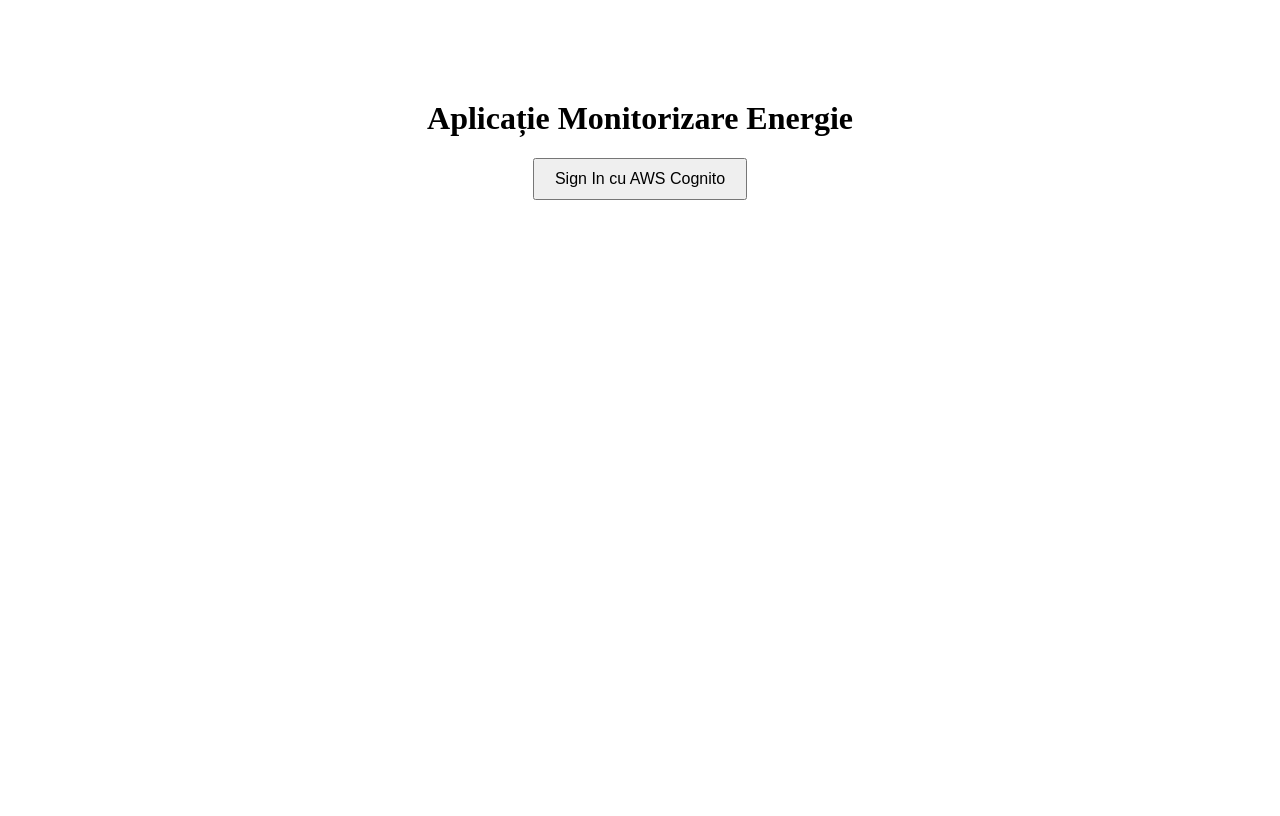
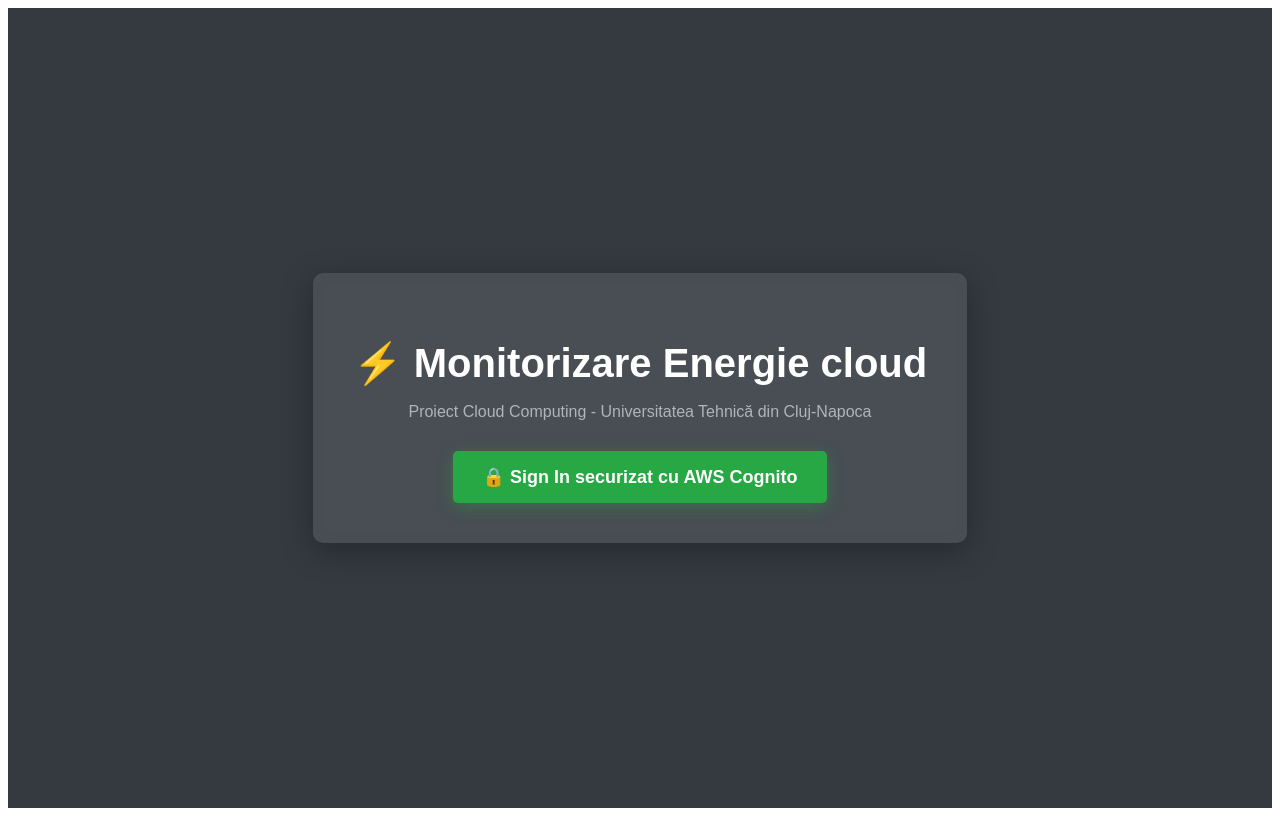
Before and after one commit to anastasia031102/CC_Balota_Anastasia_2026_Apps, a React (Vite) app in the folder frontend/: page / in a window 1280 px wide. Built offline with nearby package versions, Linux system fonts and the light colour scheme; what react-oidc-context would draw is missing.

Commit message:
Fix: final domain and client ID configuration

```diff
--- a/frontend/src/App.jsx
+++ b/frontend/src/App.jsx
@@ -1,8 +1,11 @@
 import React, { useEffect, useState } from "react";
-import { COGNITO_DOMAIN, OIDC_CONFIG } from "./config";
+import { COGNITO_DOMAIN, OIDC_CONFIG, API_BASE } from "./config";
 
 function App() {
   const [token, setToken] = useState(localStorage.getItem("user_token") || null);
+  const [energyData, setEnergyData] = useState([]);
+  const [loading, setLoading] = useState(false);
+  const [error, setError] = useState(null);
 
   useEffect(() => {
     // 1. Verificăm dacă ne-am întors de la Cognito cu token în URL (#access_token=...)
@@ -20,8 +23,40 @@
     }
   }, []);
 
+  // 2. Încărcăm datele din Azure Function imediat ce avem token-ul valid
+  useEffect(() => {
+    if (token) {
+      setLoading(true);
+      setError(null);
+
+      // Apelăm ruta /api/data trimisă către backend-ul din Azure, adăugând Token-ul în Header pentru securitate
+      fetch(`${API_BASE}/api/data`, {
+        method: "GET",
+        headers: {
+          Authorization: `Bearer ${token}`,
+          "Content-Type": "application/json",
+        },
+      })
+        .then((res) => {
+          if (!res.ok) {
+            throw new Error(`Serverul a răspuns cu status: ${res.status}`);
+          }
+          return res.json();
+        })
+        .then((data) => {
+          // Asigură-te că stochezi array-ul corect de date trimis de Azure Function
+          setEnergyData(Array.isArray(data) ? data : data.logs || []);
+          setLoading(false);
+        })
+        .catch((err) => {
+          console.error("Error fetching data:", err);
+          setError("Nu s-au putut încărca datele din Azure Blob Storage.");
+          setLoading(false);
+        });
+    }
+  }, [token]);
+
   const handleLogin = () => {
-    // Trimitem utilizatorul direct la pagina de login din AWS Cognito construită manual
     const loginUrl = `${COGNITO_DOMAIN}/login?client_id=${OIDC_CONFIG.client_id}&response_type=token&scope=openid+email+profile&redirect_uri=${encodeURIComponent(OIDC_CONFIG.redirect_uri)}`;
     window.location.href = loginUrl;
   };
@@ -32,34 +67,182 @@
     window.location.href = OIDC_CONFIG.redirect_uri;
   };
 
-  // Dacă avem token, îi afișăm tabelul direct, fără să mai întrebăm biblioteca OIDC!
+  // Ecranul securizat pentru ADMIN (Când utilizatorul este logat)
   if (token) {
     return (
-      <div style={{ padding: "20px" }}>
-        <h2>ROLE: ADMIN (Autentificat cu succes)</h2>
-        <button onClick={handleLogout} style={{ marginBottom: "20px" }}>
-          Sign Out
-        </button>
+      <div
+        style={{
+          padding: "30px",
+          fontFamily: "Arial, sans-serif",
+          backgroundColor: "#f8f9fa",
+          minHeight: "100vh",
+        }}
+      >
+        <div
+          style={{
+            display: "flex",
+            justifyContent: "between",
+            alignItems: "center",
+            marginBottom: "20px",
+            borderBottom: "2px solid #dee2e6",
+            paddingBottom: "15px",
+          }}
+        >
+          <div>
+            <h2 style={{ color: "#28a745", margin: 0 }}>ROLE: ADMIN (Autentificat cu succes)</h2>
+            <p style={{ color: "#6c757d", margin: "5px 0 0 0" }}>
+              Sistem conectat securizat prin AWS Cognito
+            </p>
+          </div>
+          <button
+            onClick={handleLogout}
+            style={{
+              padding: "10px 20px",
+              backgroundColor: "#dc3545",
+              color: "white",
+              border: "none",
+              borderRadius: "5px",
+              cursor: "pointer",
+              fontWeight: "bold",
+            }}
+          >
+            Sign Out
+          </button>
+        </div>
 
-        {/* LIPEȘTE AICI TABELUL TĂU ENERGETIC SAU COMPONENTA CARE ÎNCARCĂ DATELE */}
-        <div style={{ background: "#e0ffe0", padding: "15px", borderRadius: "5px" }}>
-          <h3>Date Energetice din Azure Blob Storage încărcate live!</h3>
-          {/* Componenta ta de tabel vine aici */}
+        <div
+          style={{
+            background: "white",
+            padding: "20px",
+            borderRadius: "8px",
+            boxShadow: "0 4px 6px rgba(0,0,0,0.1)",
+          }}
+        >
+          <h3 style={{ marginTop: 0, color: "#495057" }}>
+            ⚡ Date Energetice (Azure Blob Storage)
+          </h3>
+
+          {loading && (
+            <p style={{ color: "#007bff", fontWeight: "bold" }}>
+              🔄 Se încarcă datele din cloud...
+            </p>
+          )}
+
+          {error && (
+            <div
+              style={{
+                background: "#f8d7da",
+                color: "#721c24",
+                padding: "15px",
+                borderRadius: "5px",
+                marginBottom: "15px",
+              }}
+            >
+              ⚠️ {error}
+            </div>
+          )}
+
+          {!loading && !error && energyData.length === 0 && (
+            <p style={{ color: "#6c757d", italic: "true" }}>
+              Nu există loguri energetice disponibile în containerul de stocare.
+            </p>
+          )}
+
+          {!loading && energyData.length > 0 && (
+            <div style={{ overflowX: "auto" }}>
+              <table style={{ width: "100%", borderCollapse: "collapse", marginTop: "15px" }}>
+                <thead>
+                  <tr style={{ backgroundColor: "#343a40", color: "white", textAlign: "left" }}>
+                    <th style={{ padding: "12px", border: "1px solid #dee2e6" }}>ID Dispozitiv</th>
+                    <th style={{ padding: "12px", border: "1px solid #dee2e6" }}>Consum (kWh)</th>
+                    <th style={{ padding: "12px", border: "1px solid #dee2e6" }}>Timestamp</th>
+                    <th style={{ padding: "12px", border: "1px solid #dee2e6" }}>Locație</th>
+                  </tr>
+                </thead>
+                <tbody>
+                  {energyData.map((log, index) => (
+                    <tr
+                      key={index}
+                      style={{ backgroundColor: index % 2 === 0 ? "#ffffff" : "#f1f3f5" }}
+                    >
+                      <td
+                        style={{ padding: "12px", border: "1px solid #dee2e6", fontWeight: "bold" }}
+                      >
+                        {log.deviceId || log.device_id || "N/A"}
+                      </td>
+                      <td
+                        style={{
+                          padding: "12px",
+                          border: "1px solid #dee2e6",
+                          color: "#007bff",
+                          fontWeight: "bold",
+                        }}
+                      >
+                        {log.consumption || log.value || 0} kWh
+                      </td>
+                      <td style={{ padding: "12px", border: "1px solid #dee2e6" }}>
+                        {log.timestamp || "N/A"}
+                      </td>
+                      <td style={{ padding: "12px", border: "1px solid #dee2e6" }}>
+                        {log.location || "Cluj-Napoca"}
+                      </td>
+                    </tr>
+                  ))}
+                </tbody>
+              </table>
+            </div>
+          )}
         </div>
       </div>
     );
   }
 
-  // Ecranul de pornire dacă nu e logat
+  // Ecranul inițial de pornire (Vizibil când vizitatorul NU este logat)
   return (
-    <div style={{ textAlign: "center", marginTop: "100px" }}>
-      <h1>Aplicație Monitorizare Energie</h1>
-      <button
-        onClick={handleLogin}
-        style={{ padding: "10px 20px", fontSize: "16px", cursor: "pointer" }}
+    <div
+      style={{
+        display: "flex",
+        flexDirection: "column",
+        alignItems: "center",
+        justifyContent: "center",
+        height: "100vh",
+        fontFamily: "Arial, sans-serif",
+        backgroundColor: "#343a40",
+        color: "white",
+      }}
+    >
+      <div
+        style={{
+          background: "rgba(255,255,255,0.1)",
+          padding: "40px",
+          borderRadius: "10px",
+          backdropFilter: "blur(5px)",
+          textAlign: "center",
+          boxShadow: "0 8px 32px rgba(0,0,0,0.3)",
+        }}
       >
-        Sign In cu AWS Cognito
-      </button>
+        <h1 style={{ marginBottom: "10px", fontSize: "2.5rem" }}>⚡ Monitorizare Energie cloud</h1>
+        <p style={{ color: "#adb5bd", marginBottom: "30px" }}>
+          Proiect Cloud Computing - Universitatea Tehnică din Cluj-Napoca
+        </p>
+        <button
+          onClick={handleLogin}
+          style={{
+            padding: "15px 30px",
+            fontSize: "18px",
+            color: "white",
+            backgroundColor: "#28a745",
+            border: "none",
+            borderRadius: "5px",
+            cursor: "pointer",
+            fontWeight: "bold",
+            boxShadow: "0 4px 15px rgba(40,167,69,0.4)",
+            transition: "0.2s",
+          }}
+        >
+          🔒 Sign In securizat cu AWS Cognito
+        </button>
+      </div>
     </div>
   );
 }
```
